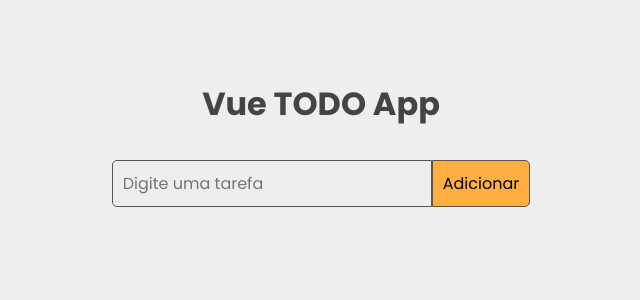
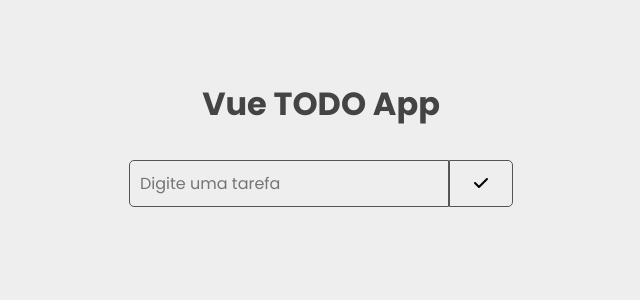
Before and after one commit to gabrielforster/vue-todo-app, a Vue app: page / in a window 1280 px wide. Shown: the top 300 px of the page, without its empty margins (319-959 px from the left). Built offline with nearby package versions, Linux system fonts and the light colour scheme.

Commit message:
feat: change -Adicionar- to fa-check icon

```diff
--- a/src/assets/styles.scss
+++ b/src/assets/styles.scss
@@ -36,11 +36,12 @@
         }
 
         button{
+            // background-color: #FFAE42;
             font-size: 1rem;
-            background-color: #FFAE42;
             padding-inline: 10px;
             border: 1px solid #555;
             border-radius: 0 5px 5px 0;
+            width: 4rem;
         }
     }
 
--- a/src/components/TodoApp.vue
+++ b/src/components/TodoApp.vue
@@ -4,7 +4,7 @@
 
     <div class="inputs">
       <input v-model="task" type="text" placeholder="Digite uma tarefa" class="task-input" v-on:keyup="handleKeyPress($event)" >
-      <button class="btn" @click="submitTask">Adicionar</button>
+      <button class="btn" @click="submitTask"><span class="fa fa-check"></span></button>
     </div>
 
       <div class="tasks-table">
```
